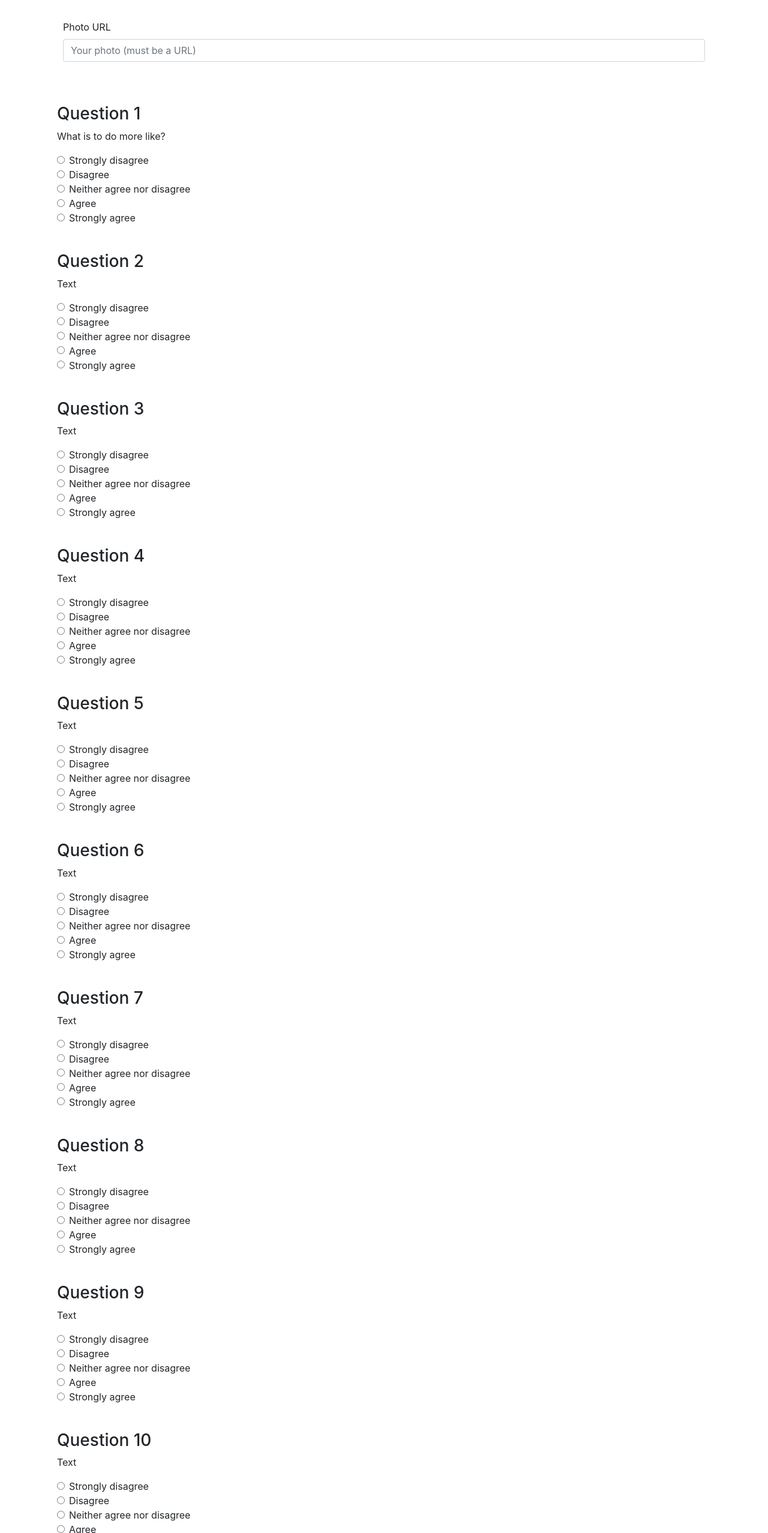
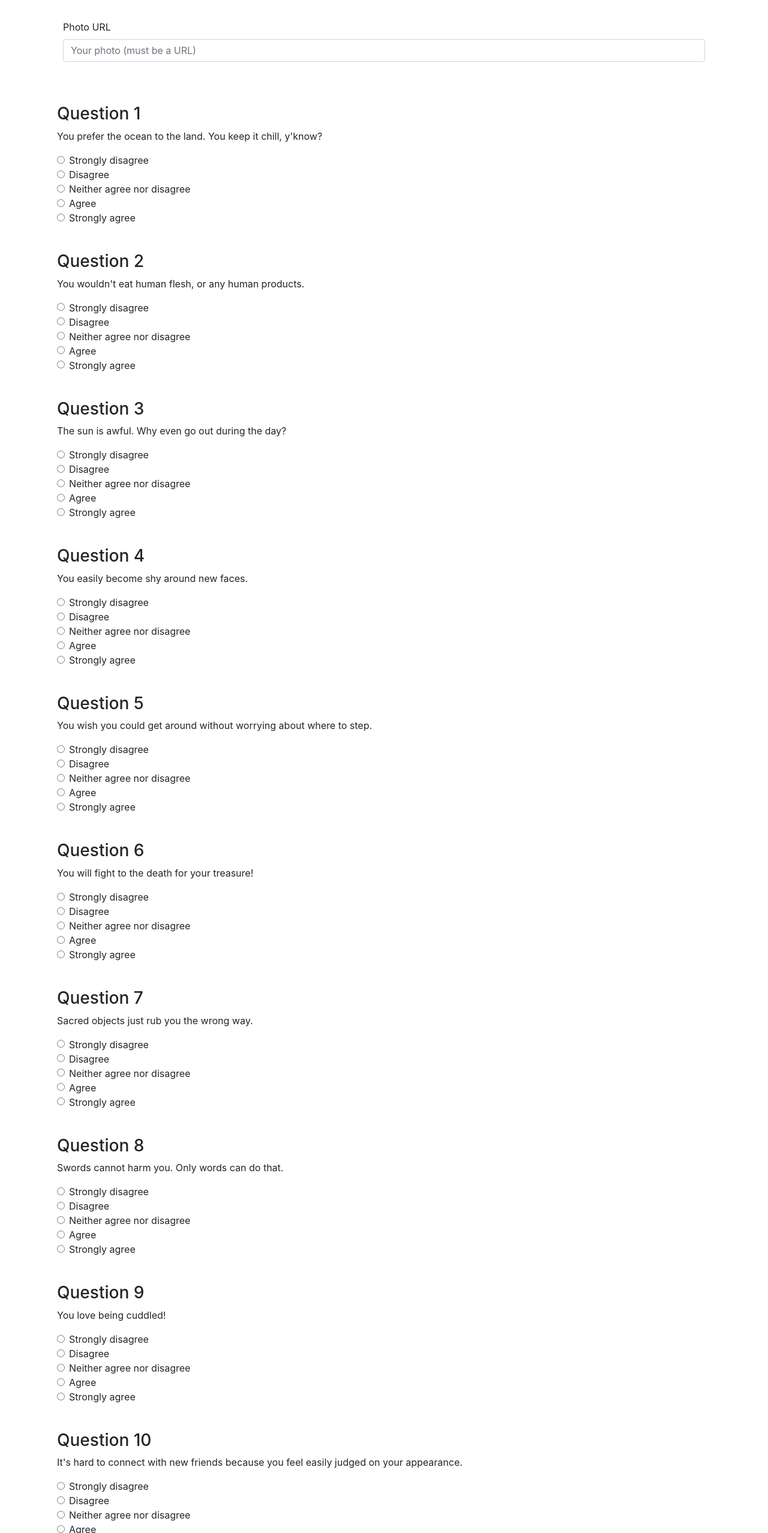
Before and after one commit to NoahSylwester/FriendFinder, a website: page app/public/survey.html in a window 1280 px wide. Shown: the part 245-2800 px from the top of the page at 60% size. Drawn offline with nearby package versions, Linux system fonts and the light colour scheme.

```diff
--- a/app/public/survey.html
+++ b/app/public/survey.html
@@ -45,7 +45,7 @@
   <div class="row">
     <div id="question1" class="col question">
       <h3>Question 1</h3>
-      <p>What is to do more like?</p>
+      <p>You prefer the ocean to the land. You keep it chill, y'know?</p>
       <div class="form-check">
         <input class="form-check-input" type="radio" name="question1" id="question1-1" value="1">
         <label class="form-check-label" for="question1-1">
@@ -82,7 +82,7 @@
   <div class="row">
     <div id="question2" class="col question">
       <h3>Question 2</h3>
-      <p>Text</p>
+      <p>You wouldn't eat human flesh, or any human products.</p>
       <div class="form-check">
         <input class="form-check-input" type="radio" name="question2" id="question2-1" value="1">
         <label class="form-check-label" for="question2-1">
@@ -119,7 +119,7 @@
   <div class="row">
     <div id="question3" class="col question">
       <h3>Question 3</h3>
-      <p>Text</p>
+      <p>The sun is awful. Why even go out during the day?</p>
       <div class="form-check">
         <input class="form-check-input" type="radio" name="question3" id="question3-1" value="1">
         <label class="form-check-label" for="question3-1">
@@ -156,7 +156,7 @@
   <div class="row">
     <div id="question4" class="col question">
       <h3>Question 4</h3>
-      <p>Text</p>
+      <p>You easily become shy around new faces.</p>
       <div class="form-check">
         <input class="form-check-input" type="radio" name="question4" id="question4-1" value="1">
         <label class="form-check-label" for="question4-1">
@@ -193,7 +193,7 @@
   <div class="row">
     <div id="question5" class="col question">
       <h3>Question 5</h3>
-      <p>Text</p>
+      <p>You wish you could get around without worrying about where to step.</p>
       <div class="form-check">
         <input class="form-check-input" type="radio" name="question5" id="question5-1" value="1">
         <label class="form-check-label" for="question5-1">
@@ -230,7 +230,7 @@
   <div class="row">
     <div id="question6" class="col question">
       <h3>Question 6</h3>
-      <p>Text</p>
+      <p>You will fight to the death for your treasure!</p>
       <div class="form-check">
         <input class="form-check-input" type="radio" name="question6" id="question6-1" value="1">
         <label class="form-check-label" for="question6-1">
@@ -267,7 +267,7 @@
   <div class="row">
     <div id="question7" class="col question">
       <h3>Question 7</h3>
-      <p>Text</p>
+      <p>Sacred objects just rub you the wrong way.</p>
       <div class="form-check">
         <input class="form-check-input" type="radio" name="question7" id="question7-1" value="1">
         <label class="form-check-label" for="question7-1">
@@ -304,7 +304,7 @@
   <div class="row">
     <div id="question8" class="col question">
       <h3>Question 8</h3>
-      <p>Text</p>
+      <p>Swords cannot harm you. Only words can do that.</p>
       <div class="form-check">
         <input class="form-check-input" type="radio" name="question8" id="question8-1" value="1">
         <label class="form-check-label" for="question8-1">
@@ -341,7 +341,7 @@
   <div class="row">
     <div id="question9" class="col question">
       <h3>Question 9</h3>
-      <p>Text</p>
+      <p>You love being cuddled!</p>
       <div class="form-check">
         <input class="form-check-input" type="radio" name="question9" id="question9-1" value="1">
         <label class="form-check-label" for="question9-1">
@@ -378,7 +378,7 @@
   <div class="row">
     <div id="question10" class="col question">
       <h3>Question 10</h3>
-      <p>Text</p>
+      <p>It's hard to connect with new friends because you feel easily judged on your appearance.</p>
       <div class="form-check">
         <input class="form-check-input" type="radio" name="question10" id="question10-1" value="1">
         <label class="form-check-label" for="question10-1">
```
Also changed, not shown: app/public/home.html (+5 -4 lines), README.md, assets/images/friendicon.png (deleted), assets/images/sheet.png (deleted).
